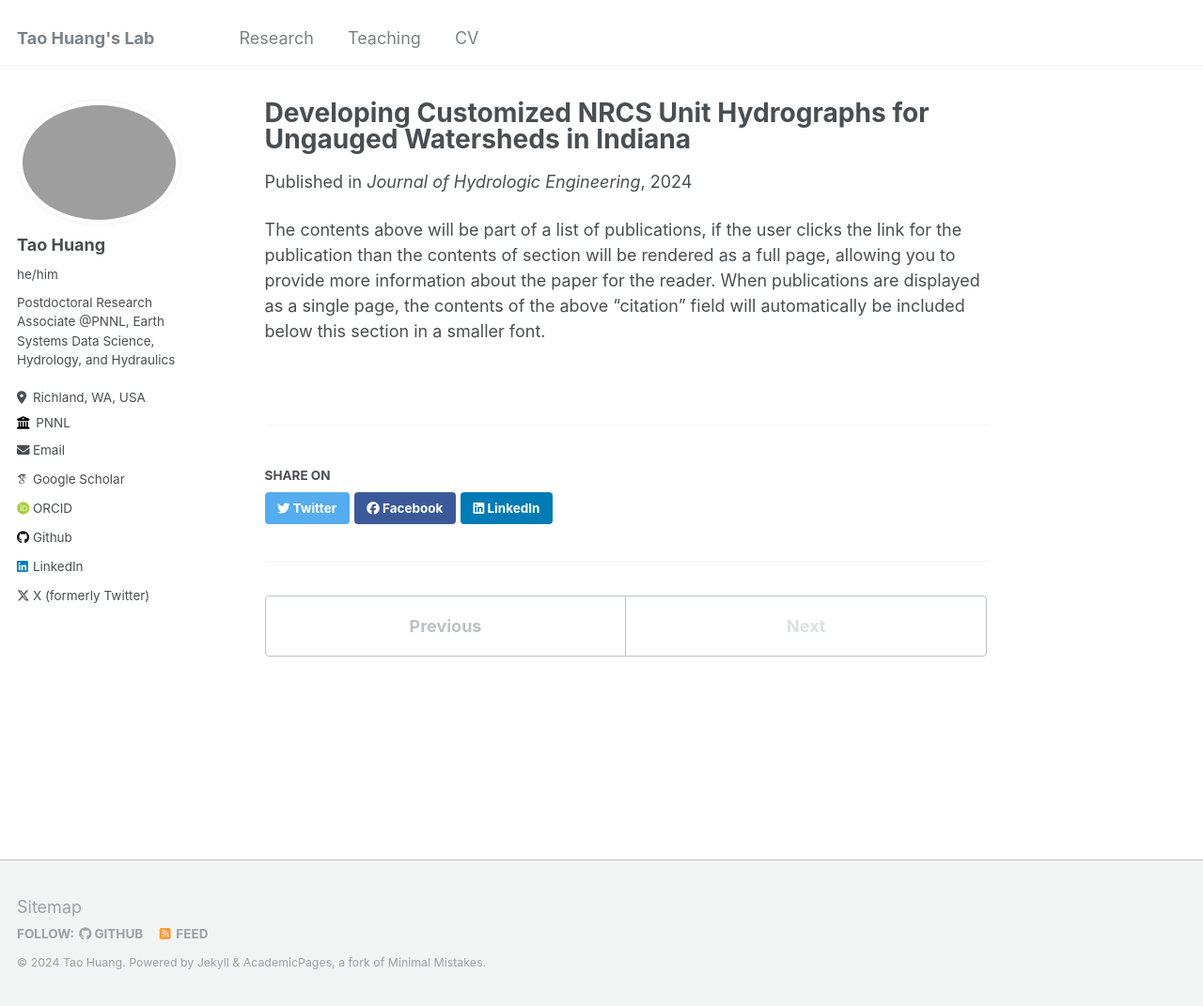
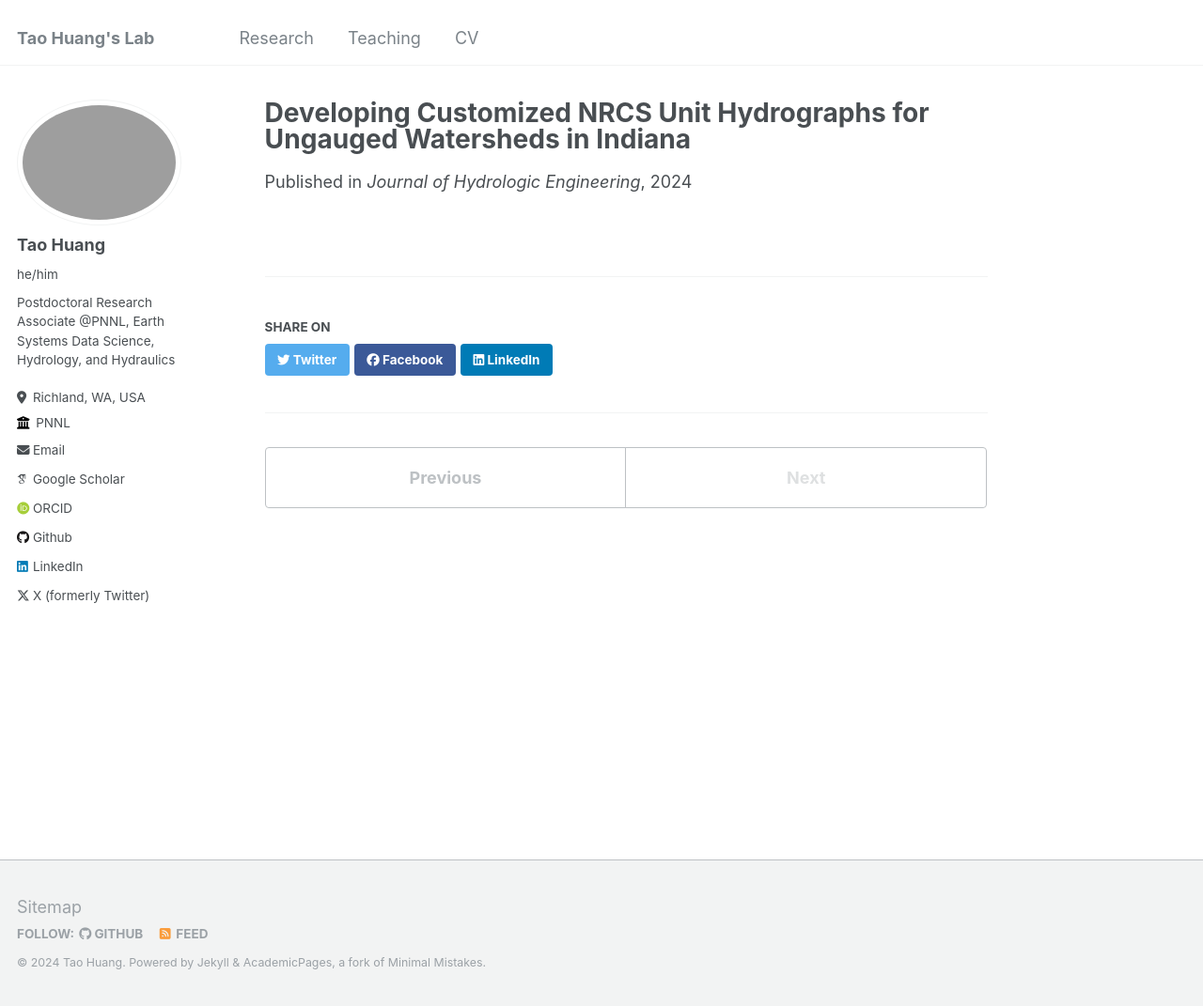
Before and after one commit to huan1441/huan1441.github.io, a Jekyll site: the page built from _publications/Paper_4.md, in a window 1280 px wide and 1071 px high. Shown: the whole window at 94% size. Built offline with Jekyll 4.4.1, drawn with Linux system fonts in a browser that asks for light colours; some web fonts are replaced.

Commit message:
Update Paper_4.md

```diff
--- a/_publications/Paper_4.md
+++ b/_publications/Paper_4.md
@@ -1,10 +1,8 @@
 ---
 title: "Developing Customized NRCS Unit Hydrographs for Ungauged Watersheds in Indiana"
 collection: publications
-permalink: /publication/Paper_4
+#permalink: /publication/Paper_4
 date: 2024-05-24
 venue: 'Journal of Hydrologic Engineering'
 paperurl: 'https://doi.org/10.1061/JHYEFF.HEENG-6089'
 ---
-
-The contents above will be part of a list of publications, if the user clicks the link for the publication than the contents of section will be rendered as a full page, allowing you to provide more information about the paper for the reader. When publications are displayed as a single page, the contents of the above "citation" field will automatically be included below this section in a smaller font.
```
